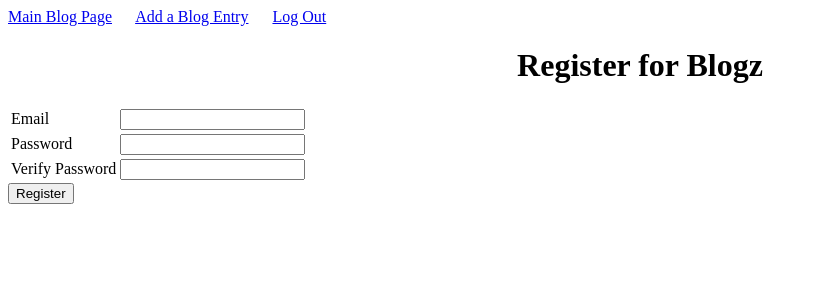
After one commit to ekw544/blogz, a Flask app: page /register in a window 1280 px wide. The commit adds this page. Shown: the top 300 px of the page, without its empty margins (0-818 px from the left). Run offline with Flask 2, Linux system fonts and the light colour scheme.

Commit message:
setup project, added register.html, login.html, index.html and associated route handlers, added user class

```diff
--- a/main.py
+++ b/main.py
@@ -3,22 +3,95 @@ from flask_sqlalchemy import SQLAlchemy
 
 app = Flask(__name__)
 app.config['DEBUG'] = True
-app.config['SQLALCHEMY_DATABASE_URI'] = 'mysql+pymysql://build-a-blog:buildablog@localhost:8889/build-a-blog'
+app.config['SQLALCHEMY_DATABASE_URI'] = 'mysql+pymysql://blogz:blogz@localhost:8889/blogz'
 app.config['SQLALCHEMY_ECHO'] = True
 db = SQLAlchemy(app)
-# app.secret_key = 'WRZeIDQ5zpZfPBmdWRZeIDQ5zpZfPBmd'
+app.secret_key = 'IDQ5zpZfPBmd'
 
 class Blog(db.Model):
     id = db.Column(db.Integer, primary_key=True)
     title = db.Column(db.String(120))
     body = db.Column(db.Text)
+    owner_id = db.Column(db.Integer, db.ForeignKey('user.id'))
 
-    def __init__(self, title, body):
+    def __init__(self, title, body, owner):
         self.title = title
         self.body = body
+        self.owner = owner
+
+class User(db.Model):
+    id = db.Column(db.Integer, primary_key=True)
+    email = db.Column(db.String(120), unique=True)
+    password = db.Column(db.String(120))
+    # blogs = db.relationship('Blog', backref='owner')
+
+    def __init__(self, email, password):
+        self.email = email
+        self.password = password
+
+@app.before_request
+def require_login():
+    allowed_routes = ['login', 'register']
+    if request.endpoint not in allowed_routes and 'email' not in session:
+        return redirect ('/login')
+
+@app.route('/login', methods=['POST', 'GET'])
+def login():
+    if request.method == 'POST':
+        email = request.form['email']
+        password = request.form['password']
+        user = User.query.filter_by(email=email).first()
+        if user and user.password == password:
+            session['email'] = email
+            flash("Logged in")
+            return redirect('/')
+        else:
+            flash('User password incorrect, or user does not exist', 'error')
+
+    return render_template('login.html')
+
+@app.route('/register', methods=['POST', 'GET'])
+def register():
+    if request.method == 'POST':
+        email = request.form['email']
+        password = request.form['password']
+        verify = request.form['verify']
+
+        existing_user = User.query.filter_by(email=email).first()
+        if not existing_user:
+            new_user = User(email, password)
+            db.session.add(new_user)
+            db.session.commit()
+            session['email'] = email
+            return redirect('/')
+
+        else:
+            return "<h1>Duplicate user</h1>"
+
+    return render_template('register.html')
+
+@app.route('/logout')
+def logout():
+    del session['email']
+    flash("Logged Out")
+    return redirect('/')
+
+@app.route('/', methods=['POST', 'GET'])
+def index():
+    owner = User.query.filter_by(email=session['email']).first()
+
+    if request.method == 'POST':
+        blog_title = request.form['blog_title']
+        body = request.form['body']
+
+        new_blog = Blog(blog_title, body, owner)
+        db.session.add(new_blog)
+        db.session.commit()
+
+    return render_template('blogs.html', title="Build a Blog!")
 
 @app.route('/blog')
-def index():
+def index2():
     id = request.args.get('id')
     blogs = Blog.query.all()
     if id != None:
@@ -45,27 +118,32 @@ def is_empty(entry):
 
 @app.route('/newpost', methods=['POST'])
 def newpost():
-    blog_title = request.form['blog_title']
-    body = request.form['body']
-    new_blog = Blog(blog_title, body)
-
+    owner = User.query.filter_by(email=session['email']).first()
     title_error = ""
     content_error = ""
 
-    if is_empty(blog_title):
-        title_error = "You must enter a title."
+    if request.method == 'POST':
+        blog_title = request.form['blog_title']
+        body = request.form['body']
 
-    if is_empty(body):
-        content_error = "You must include content in the body of your post."
+        new_blog = Blog(blog_title, body, owner)
 
-    if title_error == "" and content_error == "":
-        db.session.add(new_blog)
-        db.session.commit()
-        id = new_blog.id
+        if is_empty(blog_title):
+            title_error = "You must enter a title."
 
-        return redirect('/blog?id='+str(id))
-    else:
-        return render_template("newpost.html", title="New Post", title_error=title_error, content_error=content_error, blog_title=blog_title, body=body)
+        if is_empty(body):
+            content_error = "You must include content in the body of your post."
+
+        if title_error == "" and content_error == "":
+            db.session.add(new_blog)
+            db.session.commit()
+            id = new_blog.id
+
+            return redirect('/blog?id='+str(id))
+        else:
+            return render_template("newpost.html", title="New Post", title_error=title_error, content_error=content_error, blog_title=blog_title, body=body)
+
+    return render_template('blogs.html', title="Build a Blog!")
 
 if __name__ == '__main__':
     app.run()
--- a/templates/base.html
+++ b/templates/base.html
@@ -30,6 +30,8 @@
         <a href='/blog'>Main Blog Page</a>
         &emsp;
         <a href='/newpost'>Add a Blog Entry</a>
+        &emsp;
+        <a href='/logout'>Log Out</a>
         {% with messages = get_flashed_messages(with_categories=True) %}
             <ul>
             {% for category,message in messages %}
--- /dev/null
+++ b/templates/register.html
@@ -0,0 +1,28 @@
+{%  extends "base.html" %}
+
+{% block content %}
+<h1>Register for Blogz</h1>
+<form action="/register" method="post">
+    <table>
+        <tr>
+            <td><label for="email">Email</label></td>
+            <td>
+                <input name="email" type="email" value="{{ email }}">
+            </td>
+        </tr>
+        <tr>
+            <td><label for="password">Password</label></td>
+            <td>
+                <input name="password" type="password">
+            </td>
+        </tr>
+        <tr>
+            <td><label for="verify">Verify Password</label></td>
+            <td>
+                <input name="verify" type="password">
+            </td>
+        </tr>
+    </table>
+    <input type="submit" value="Register">
+</form>
+{% endblock %}
```
Also changed, not shown: templates/login.html (added, +23 -0 lines).
